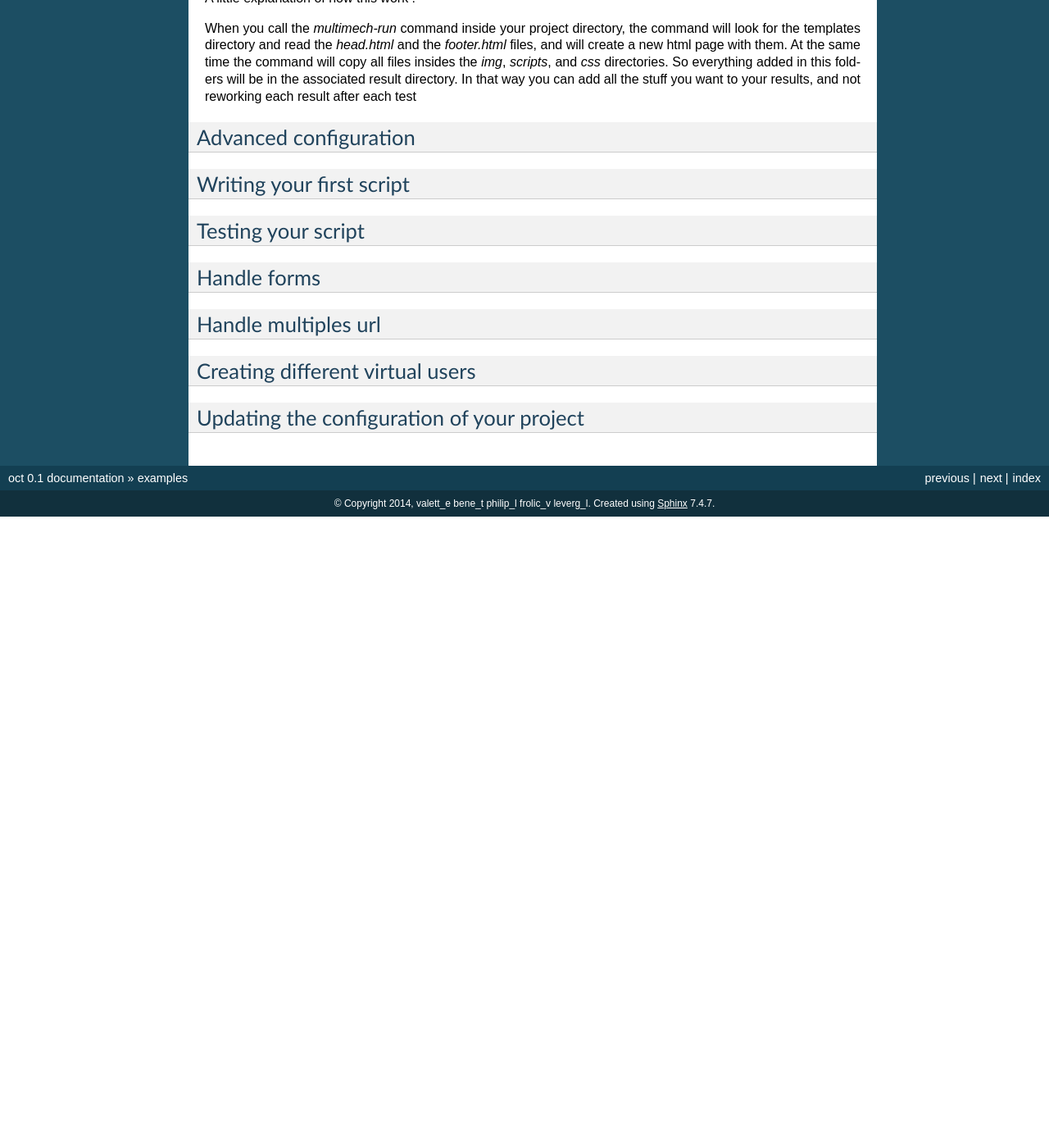
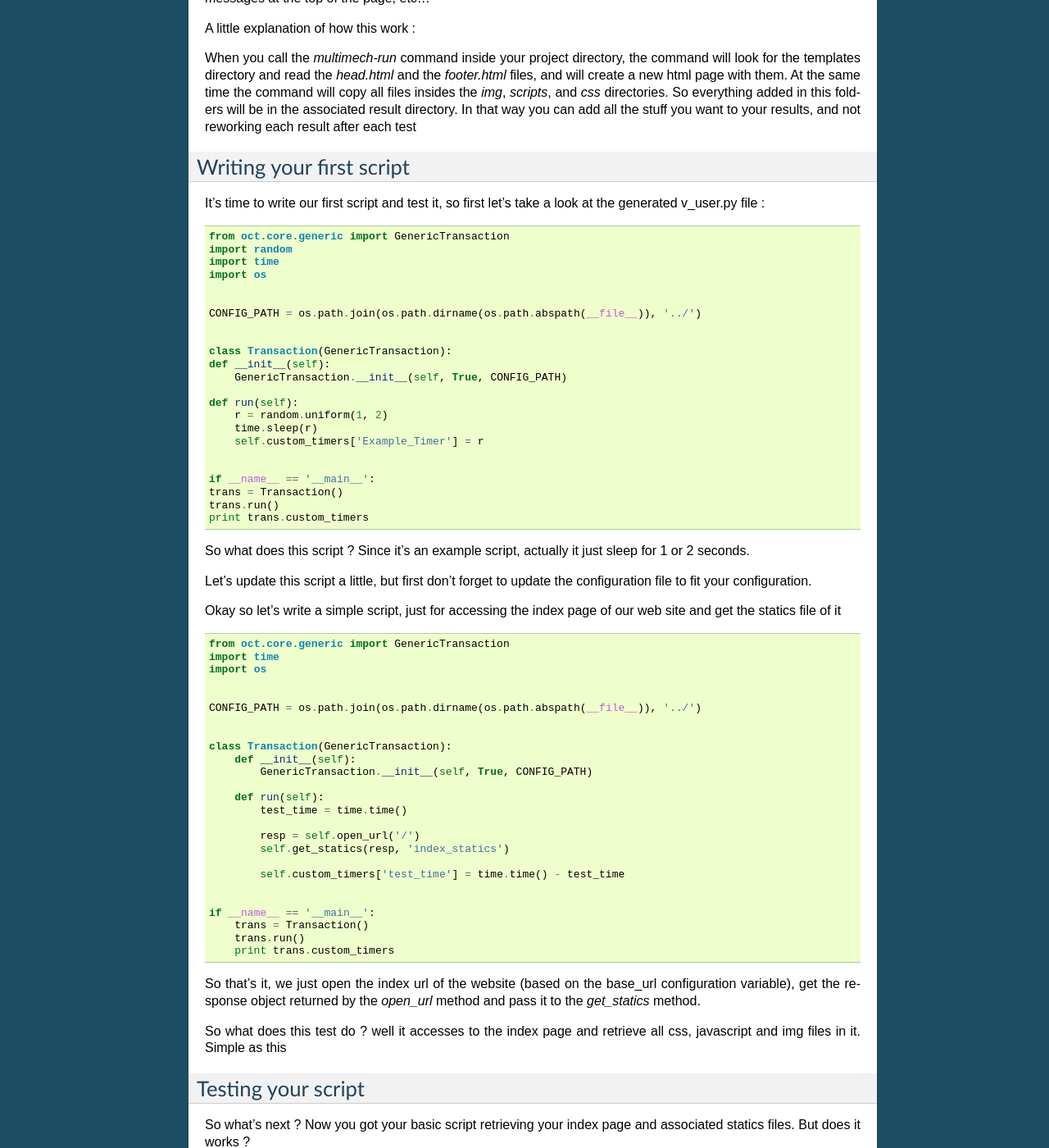
Before and after one commit to TheGhouls/oct, a Sphinx documentation site: the page built from doc/exemples.rst, in a window 1280 px wide and 1400 px high, scrolled down 2921 px. Shown: the whole window at 82% size. Built offline with Sphinx 7.4.7, drawn with Linux system fonts in a browser that asks for light colours; before the commit the page ends 3551 px from its top, so only the background shows below that; some of the changed text lies outside the part shown.

Commit message:
add more examples

```diff
--- a/doc/exemples.rst
+++ b/doc/exemples.rst
@@ -38,6 +38,7 @@ This folders contains the basic for running an OCT project.
 Configuration
 -------------
 
+For configuration explanation and examples see the :doc:`config` page
 
 Customizing your templates
 --------------------------
@@ -188,19 +189,108 @@ At the same time the command will copy all files insides the `img`, `scripts`, a
 be in the associated result directory. In that way you can add all the stuff you want to your results, and not reworking each result after each test
 
 
-Advanced configuration
-----------------------
+Writing your first script
+-------------------------
+
+It's time to write our first script and test it, so first let's take a look at the generated v_user.py file :
+
+.. code-block:: python
+
+    from oct.core.generic import GenericTransaction
+    import random
+    import time
+    import os
 
 
-Writing your first script
--------------------------
+    CONFIG_PATH = os.path.join(os.path.dirname(os.path.abspath(__file__)), '../')
+
+
+    class Transaction(GenericTransaction):
+    def __init__(self):
+        GenericTransaction.__init__(self, True, CONFIG_PATH)
+
+    def run(self):
+        r = random.uniform(1, 2)
+        time.sleep(r)
+        self.custom_timers['Example_Timer'] = r
+
+
+    if __name__ == '__main__':
+    trans = Transaction()
+    trans.run()
+    print trans.custom_timers
+
+So what does this script ? Since it's an example script, actually it just sleep for 1 or 2 seconds.
+
+Let's update this script a little, but first don't forget to update the configuration file to fit your configuration.
+
+Okay so let's write a simple script, just for accessing the index page of our web site and get the statics file of it
+
+.. code-block:: python
+
+    from oct.core.generic import GenericTransaction
+    import time
+    import os
+
+
+    CONFIG_PATH = os.path.join(os.path.dirname(os.path.abspath(__file__)), '../')
+
+
+    class Transaction(GenericTransaction):
+        def __init__(self):
+            GenericTransaction.__init__(self, True, CONFIG_PATH)
+
+        def run(self):
+            test_time = time.time()
+
+            resp = self.open_url('/')
+            self.get_statics(resp, 'index_statics')
+
+            self.custom_timers['test_time'] = time.time() - test_time
+
+
+    if __name__ == '__main__':
+        trans = Transaction()
+        trans.run()
+        print trans.custom_timers
+
+So that's it, we just open the index url of the website (based on the base_url configuration variable), get the response
+object returned by the `open_url` method and pass it to the `get_statics` method.
+
+So what does this test do ? well it accesses to the index page and retrieve all css, javascript and img files in it. Simple as this
 
 Testing your script
 -------------------
 
+So what's next ? Now you got your basic script retrieving your index page and associated statics files. But does it works ?
+
+Let's figure it out. To test your script 1 time, just to make sure all code work, you actually call the script with your python interpreter like this :
+
+.. code-block:: bash
+
+    python my_script.py
+
+With the previous script, if everything is ok, you must see the timer on the standard output.
+
+Everything work find ? Nice, let's now run our tests with lot of users, so update your configuration file and then you just have to run :
+
+.. code-block:: bash
+
+    multimech-run <myproject>
+
+Or if you're already inside the path of you're project, simply run :
+
+.. code-block:: bash
+
+    multimech-run .
+
+You must see the progress bar appears, you now just have to wait till the tests end. This action will create a results directory inside your project folder,
+and a sub-directory containing the results in csv or html format.
 
 Handle forms
 ------------
+
+
 
 Handle multiples url
 --------------------
```
